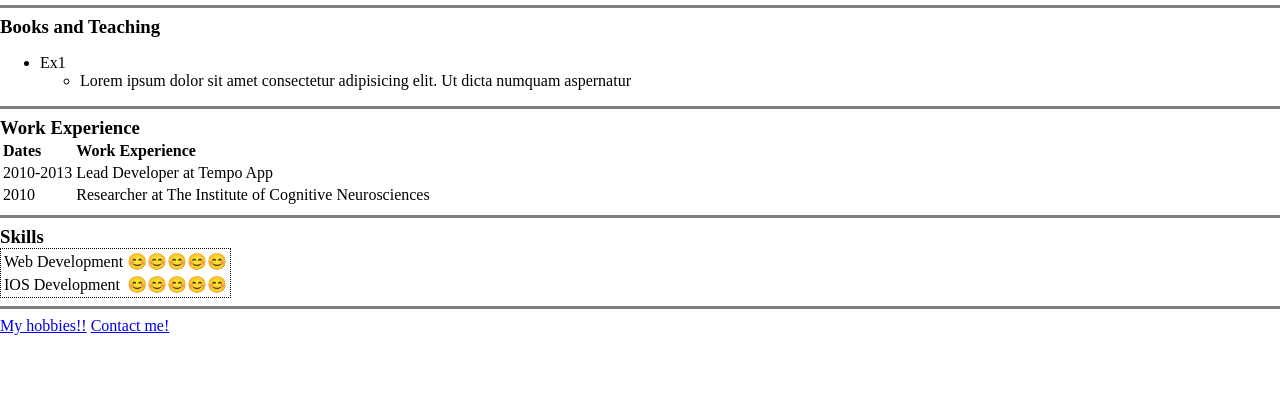
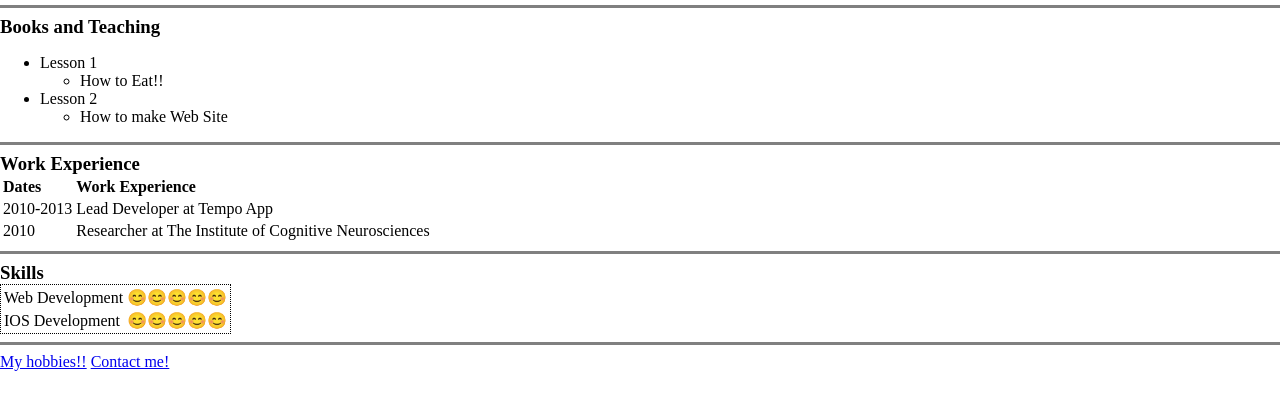
Before and after one commit to kor1du/CV, a plain HTML site: page index.html in a window 1280 px wide. Shown: the part 274-684 px from the top of the page. Drawn offline with Linux system fonts and the light colour scheme.

Commit message:
new file

```diff
--- a/index.html
+++ b/index.html
@@ -38,9 +38,15 @@
 
   <ul>
     <li>
-      Ex1
+      Lesson 1
       <ul>
-        <li>Lorem ipsum dolor sit amet consectetur adipisicing elit. Ut dicta numquam aspernatur</li>
+        <li>How to Eat!!</li>
+      </ul>
+    </li>
+    <li>
+      Lesson 2
+      <ul>
+        <li>How to make Web Site</li>
       </ul>
     </li>
   </ul>
```
